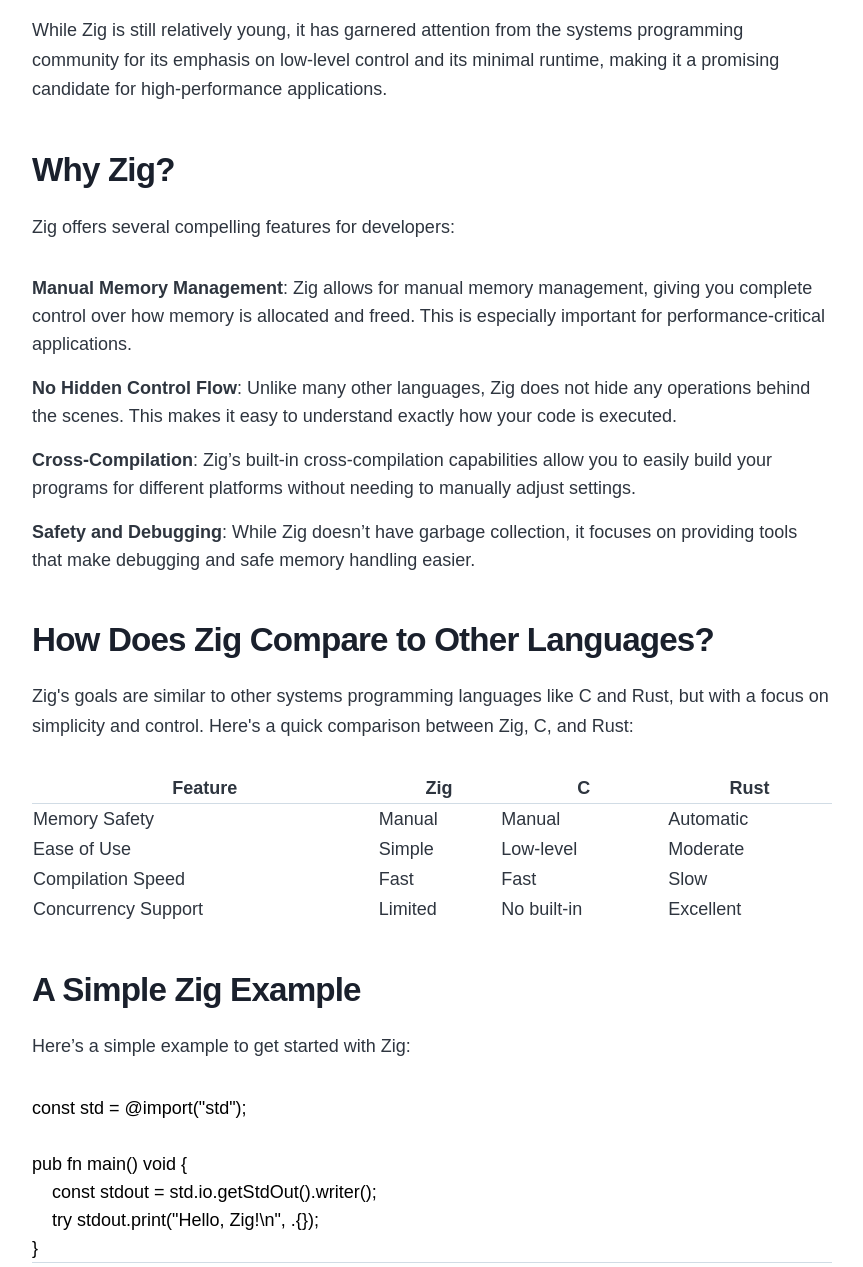
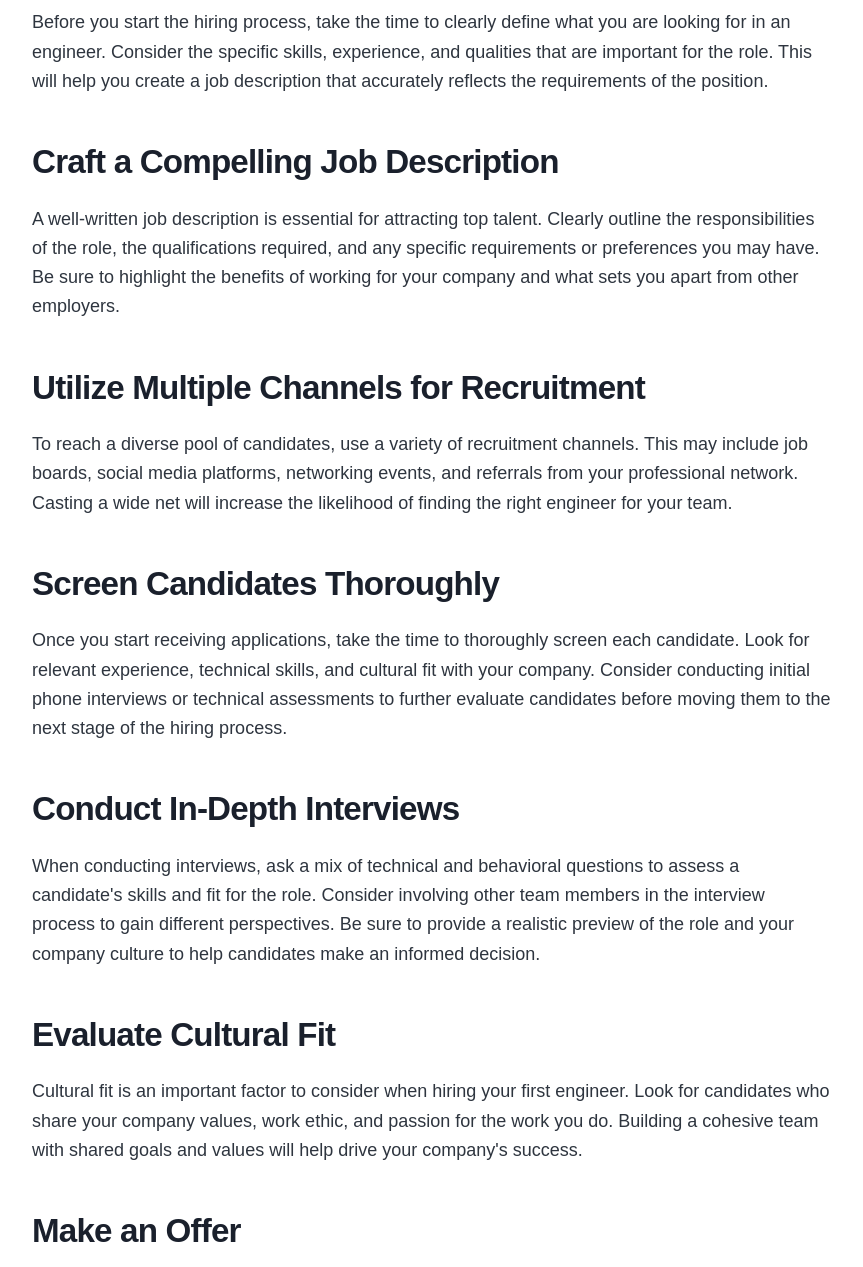
Before and after one commit to Phalanojob/pj-blog, a Gatsby site: page /new-tech/ in a window 1280 px wide. Shown: the part 726-1993 px from the top of the page, without its empty margins (208-1071 px from the left). Built offline with nearby package versions, Linux system fonts and the light colour scheme; Gatsby itself is replaced by a stand-in of ours; some packages are replaced by stand-ins of ours.

Commit message:
Update index.md

````diff
--- a/content/blog/new-tech/index.md
+++ b/content/blog/new-tech/index.md
@@ -1,48 +1,51 @@
 ---
-title: "Exploring Zig: A New Programming Language"
-date: "2024-12-31"
-description: "An introduction to Zig, a new programming language designed for performance and safety."
-coverImage: "./images/zig-logo.png"
-category: "Software Engineer"
+title: "The Complete Guide to Hiring Your First Engineer"
+date: "2025-02-26"
+description: "A step-by-step guide to successfully hiring your first engineer for your growing company."
+coverImage: "./images/hiring-first-engineer.jpg"
+category: "Hiring & Recruitment"
 ---
 
-# Exploring Zig: A New Programming Language
+# The Complete Guide to Hiring Your First Engineer
 
-## What is Zig?
+Hiring your first engineer is a significant milestone for any growing company. It marks the point where you start building a team of talented individuals to help bring your vision to life. However, finding the right engineer can be a daunting task, especially if you are new to the hiring process. This guide will provide you with all the information you need to successfully hire your first engineer.
 
-Zig is a new programming language designed with simplicity, performance, and safety in mind. Unlike more traditional languages like C or Rust, Zig is designed to be a lightweight, fast alternative with built-in support for manual memory management, direct access to hardware, and systems-level programming.
+## Understand Your Needs
 
-While Zig is still relatively young, it has garnered attention from the systems programming community for its emphasis on low-level control and its minimal runtime, making it a promising candidate for high-performance applications.
+Before you start the hiring process, take the time to clearly define what you are looking for in an engineer. Consider the specific skills, experience, and qualities that are important for the role. This will help you create a job description that accurately reflects the requirements of the position.
 
-## Why Zig?
+## Craft a Compelling Job Description
 
-Zig offers several compelling features for developers:
+A well-written job description is essential for attracting top talent. Clearly outline the responsibilities of the role, the qualifications required, and any specific requirements or preferences you may have. Be sure to highlight the benefits of working for your company and what sets you apart from other employers.
 
-- **Manual Memory Management**: Zig allows for manual memory management, giving you complete control over how memory is allocated and freed. This is especially important for performance-critical applications.
-- **No Hidden Control Flow**: Unlike many other languages, Zig does not hide any operations behind the scenes. This makes it easy to understand exactly how your code is executed.
-- **Cross-Compilation**: Zig’s built-in cross-compilation capabilities allow you to easily build your programs for different platforms without needing to manually adjust settings.
-- **Safety and Debugging**: While Zig doesn’t have garbage collection, it focuses on providing tools that make debugging and safe memory handling easier.
+## Utilize Multiple Channels for Recruitment
 
-## How Does Zig Compare to Other Languages?
+To reach a diverse pool of candidates, use a variety of recruitment channels. This may include job boards, social media platforms, networking events, and referrals from your professional network. Casting a wide net will increase the likelihood of finding the right engineer for your team.
 
-Zig's goals are similar to other systems programming languages like C and Rust, but with a focus on simplicity and control. Here's a quick comparison between Zig, C, and Rust:
+## Screen Candidates Thoroughly
 
-| Feature             | Zig     | C           | Rust      |
-| ------------------- | ------- | ----------- | --------- |
-| Memory Safety       | Manual  | Manual      | Automatic |
-| Ease of Use         | Simple  | Low-level   | Moderate  |
-| Compilation Speed   | Fast    | Fast        | Slow      |
-| Concurrency Support | Limited | No built-in | Excellent |
+Once you start receiving applications, take the time to thoroughly screen each candidate. Look for relevant experience, technical skills, and cultural fit with your company. Consider conducting initial phone interviews or technical assessments to further evaluate candidates before moving them to the next stage of the hiring process.
 
-## A Simple Zig Example
+## Conduct In-Depth Interviews
 
-Here’s a simple example to get started with Zig:
+When conducting interviews, ask a mix of technical and behavioral questions to assess a candidate's skills and fit for the role. Consider involving other team members in the interview process to gain different perspectives. Be sure to provide a realistic preview of the role and your company culture to help candidates make an informed decision.
 
-```zig
-const std = @import("std");
+## Evaluate Cultural Fit
 
-pub fn main() void {
-    const stdout = std.io.getStdOut().writer();
-    try stdout.print("Hello, Zig!\n", .{});
-}
-```
+Cultural fit is an important factor to consider when hiring your first engineer. Look for candidates who share your company values, work ethic, and passion for the work you do. Building a cohesive team with shared goals and values will help drive your company's success.
+
+## Make an Offer
+
+Once you have identified the right candidate, extend a competitive offer that reflects their skills and experience. Be prepared to negotiate and be flexible with your offer to accommodate any specific needs or requests the candidate may have. Communicate clearly about compensation, benefits, and expectations to avoid any misunderstandings.
+
+## Onboarding and Integration
+
+After hiring your first engineer, provide a comprehensive onboarding process to help them acclimate to their new role and your company. Introduce them to the team, assign a mentor, and set clear goals and expectations for their first few months. Encourage open communication and feedback to ensure a smooth transition and integration into your team.
+
+## Continued Development and Support
+
+As your new engineer settles into their role, provide ongoing support and opportunities for growth and development. Offer training and professional development resources, mentorship, and feedback to help them succeed in their position. Encourage a culture of continuous learning and improvement to keep your team motivated and engaged.
+
+## Conclusion
+
+Hiring your first engineer is a critical step in building a successful team. By following this guide and taking a thoughtful and strategic approach to the hiring process, you can find the right talent to help take your company to the next level. Good luck!
````
